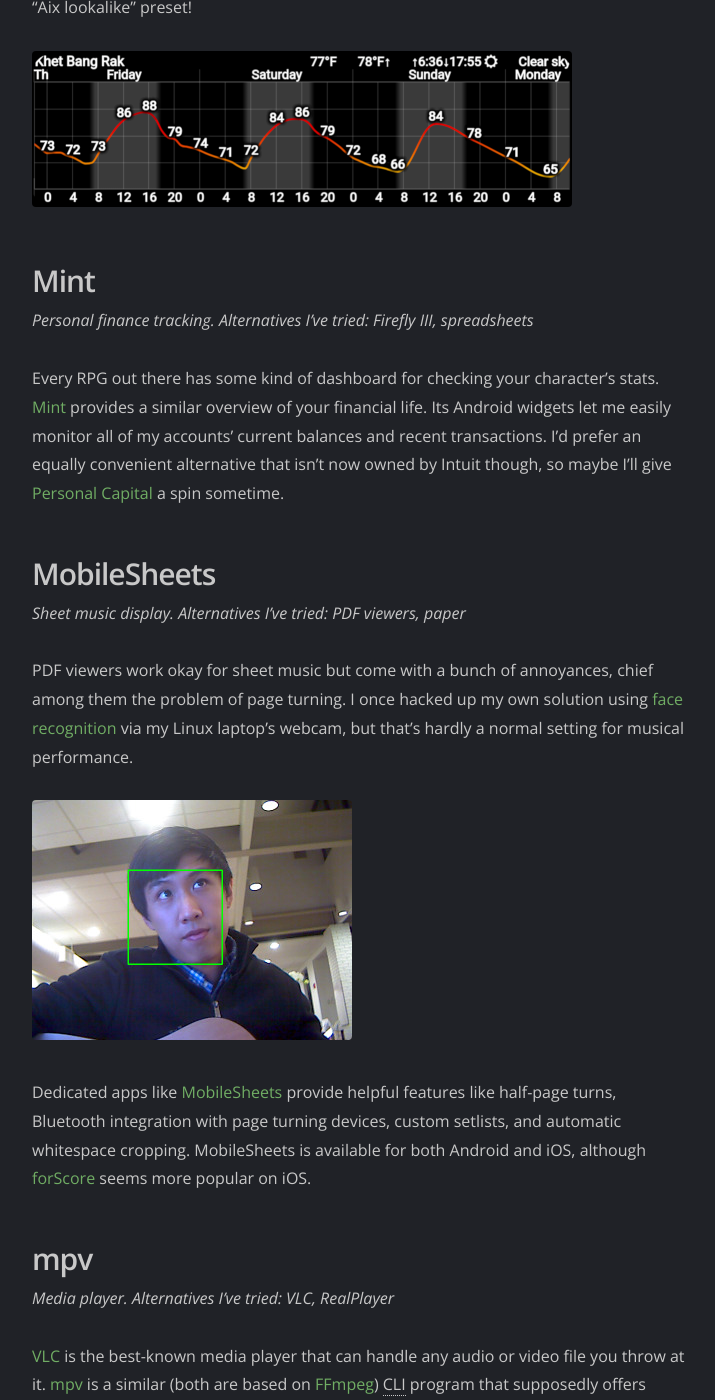
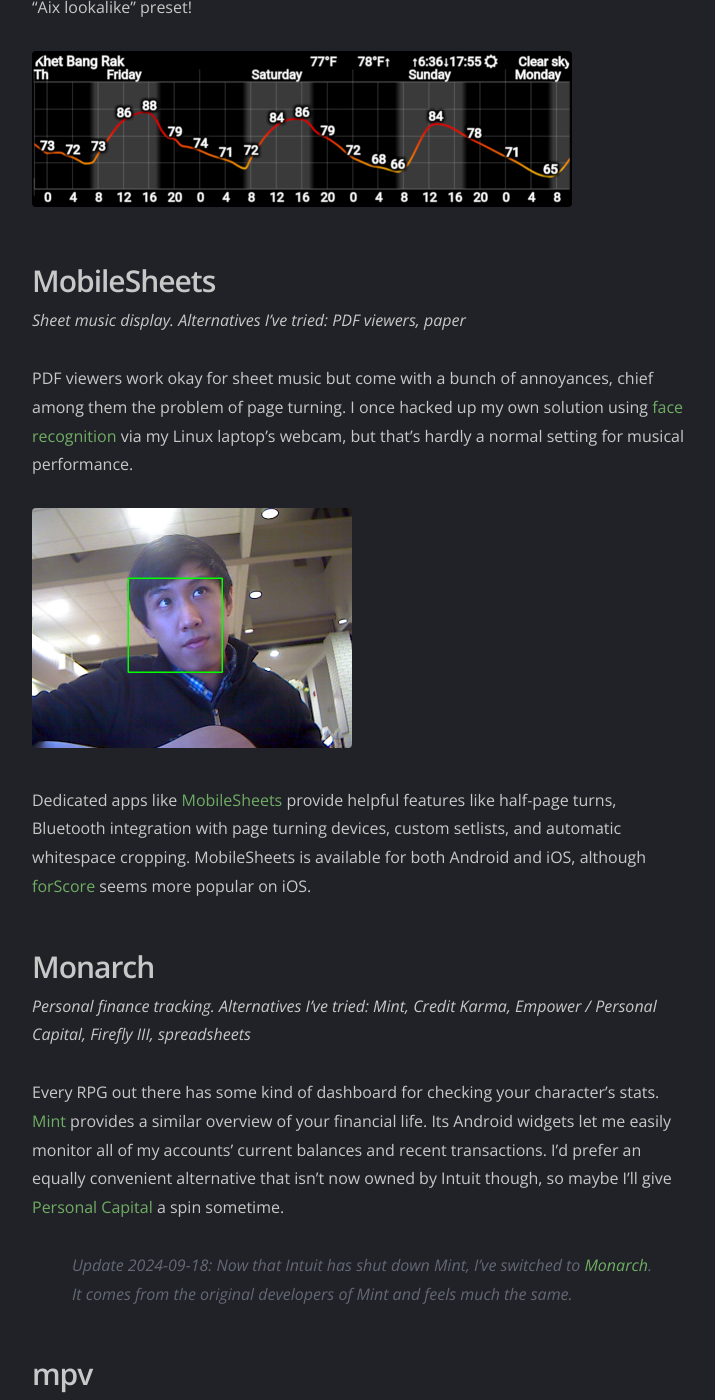
Before and after one commit to artnc/personal-website, a Jekyll site: the page built from src/blog/_posts/2022-12-31-apps-i-use.md, in a window 1280 px wide and 1400 px high, scrolled down 7416 px. Shown: the whole window, without its empty margins (278-993 px from the left). Built offline with Jekyll 4.4.1, drawn with Linux system fonts in a browser that asks for light colours; comment, search, counter and statistics services are not loaded; some of the changed text lies outside the part shown.

Commit message:
Replace Mint with Monarch

```diff
--- a/src/blog/_posts/2022-12-31-apps-i-use.md
+++ b/src/blog/_posts/2022-12-31-apps-i-use.md
@@ -9,7 +9,7 @@ Here's a gratuitously detailed rundown of some of my software choices. I tend to
 
 <!-- duo toc src/blog/_posts/2022-12-20-software-i-use.md | xc -->
 
-- General: [Android](#android), [Chronofile](#chronofile), [clipman](#clipman), [Duolingo](#duolingo), [Firefox](#firefox), [FitNotes](#fitnotes), [FreeTaxUSA](#freetaxusa), [Google Fi](#google-fi), [Google Keep](#google-keep), [Google Tasks](#google-tasks), [Inoreader](#inoreader), [KeePassXC](#keepassxc), [Linux](#linux), [Meteogram](#meteogram), [Mint](#mint), [MobileSheets](#mobilesheets), [mpv](#mpv), [Mullvad](#mullvad), [MuseScore](#musescore), [Overleaf](#overleaf), [rclone](#rclone), [Reaper](#reaper), [Signal](#signal), [Syncthing](#syncthing)
+- General: [Android](#android), [Chronofile](#chronofile), [clipman](#clipman), [Duolingo](#duolingo), [Firefox](#firefox), [FitNotes](#fitnotes), [FreeTaxUSA](#freetaxusa), [Google Fi](#google-fi), [Google Keep](#google-keep), [Google Tasks](#google-tasks), [Inoreader](#inoreader), [KeePassXC](#keepassxc), [Linux](#linux), [Meteogram](#meteogram), [MobileSheets](#mobilesheets), [Monarch](#monarch), [mpv](#mpv), [Mullvad](#mullvad), [MuseScore](#musescore), [Overleaf](#overleaf), [rclone](#rclone), [Reaper](#reaper), [Signal](#signal), [Syncthing](#syncthing)
 
 - Coding: [Alacritty](#alacritty), [DejaVu Sans Mono](#dejavu-sans-mono), [DigitalOcean](#digitalocean), [fzf](#fzf), [Isso](#isso), [Jekyll](#jekyll), [nano](#nano), [ripgrep](#ripgrep), [Sublime Text](#sublime-text), [tmux](#tmux), [zsh](#zsh)
 
@@ -148,6 +142,14 @@ PDF viewers work okay for sheet music but come with a bunch of annoyances, chief
 ![](/img/page-turner.jpg)
 
 Dedicated apps like [MobileSheets](https://www.zubersoft.com/mobilesheets/) provide helpful features like half-page turns, Bluetooth integration with page turning devices, custom setlists, and automatic whitespace cropping. MobileSheets is available for both Android and iOS, although [forScore](https://forscore.co/) seems more popular on iOS.
+
+## Monarch
+
+_Personal finance tracking. Alternatives I've tried: Mint, Credit Karma, Empower / Personal Capital, Firefly III, spreadsheets_
+
+Every RPG out there has some kind of dashboard for checking your character's stats. [Mint](https://mint.intuit.com/) provides a similar overview of your financial life. Its Android widgets let me easily monitor all of my accounts' current balances and recent transactions. I'd prefer an equally convenient alternative that isn't now owned by Intuit though, so maybe I'll give [Personal Capital](https://www.personalcapital.com/) a spin sometime.
+
+> Update 2024-09-18: Now that Intuit has shut down Mint, I've switched to [Monarch](https://www.monarchmoney.com/). It comes from the original developers of Mint and feels much the same.
 
 ## mpv
 
```
Also changed, not shown: other parts of src/blog/_posts/2022-12-31-apps-i-use.md (+0 -6 lines).
